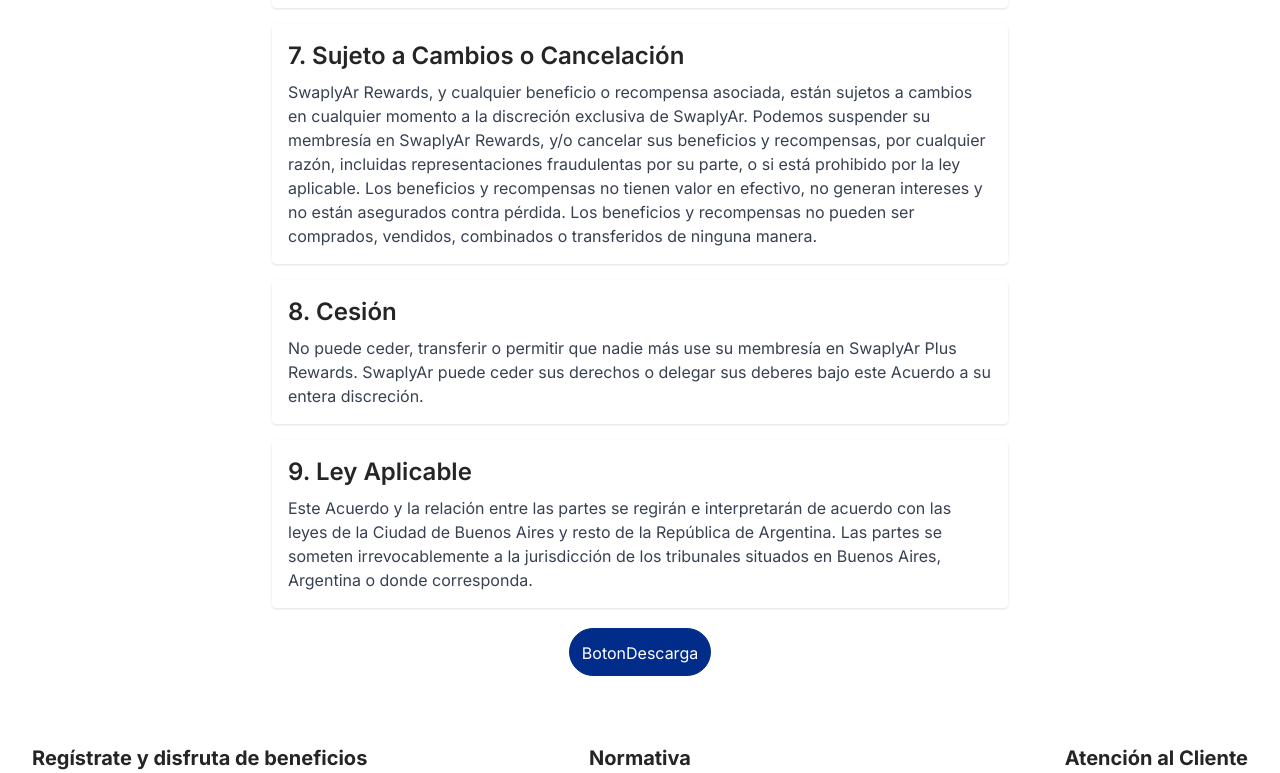
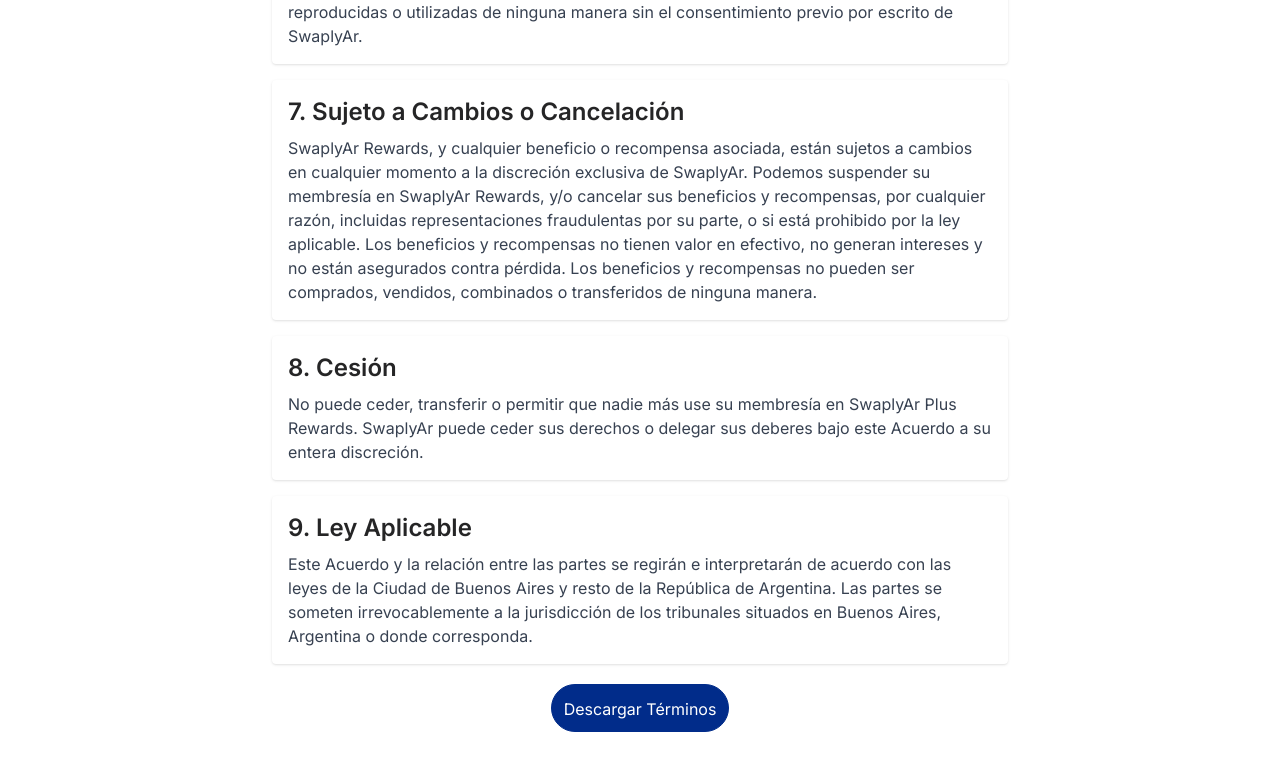
Before and after one commit to SwaplyarDev/swaplyar-frontend, a Next.js app: page /info/sapr-terms-conditions in a window 1280 px wide. Shown: the part 2024-2797 px from the top of the page. Built offline with nearby package versions, Linux system fonts and the light colour scheme.

Commit message:
Modificacion sapr-terms-conditions

```diff
--- a/components/info/sapr-terms-conditions/SaprTermsConditions.tsx
+++ b/components/info/sapr-terms-conditions/SaprTermsConditions.tsx
@@ -1,7 +1,11 @@
+import Link from 'next/link'
+
 const SaprTermsConditions = () => {
   return (
     <div className="max-w-3xl mx-auto p-4">
-
+          <h2 className="mb-6 text-2xl font-bold">
+          Términos y Condiciones de Programa de Fidelización
+          </h2>
             <div className="mb-4 p-4 bg-white shadow rounded dark:bg-gray-800">
             <h2 className="text-3xl font-bold mb-6">1. Membresía</h2>
                 <h2 className="text-2xl font-semibold mb-2">a. Elegibilidad</h2>
@@ -66,7 +70,7 @@ const SaprTermsConditions = () => {
             <div className="mb-4 p-4 bg-white shadow rounded dark:bg-gray-800">
                 <h2 className="text-2xl font-semibold mb-2">5. Contacto con SwaplyAr</h2>
                 <p className="text-gray-700 dark:text-gray-100">
-                    Puede contactar a SwaplyAr en línea en <a href="https://www.swaplyar.com/ayuda" className="text-blue-600">https://www.swaplyar.com/ayuda</a>, por WhatsApp al +5491123832198, o por correo de atención: <a href="mailto:centrodeayuda@swaplyar.com" className="text-blue-600">centrodeayuda@swaplyar.com</a>.
+                    Puede contactar a SwaplyAr en línea en <a href="https://www.swaplyar.com/ayuda" className="text-blue-600 dark:text-gray-100">https://www.swaplyar.com/ayuda</a>, por WhatsApp al +5491123832198, o por correo de atención: <a href="mailto:centrodeayuda@swaplyar.com" className="text-blue-600 dark:text-sky-500">centrodeayuda@swaplyar.com</a>.
                 </p>
             </div>
 
@@ -98,9 +102,9 @@ const SaprTermsConditions = () => {
                 </p>
             </div>
             <div className="flex justify-center mb-4">
-             <a href="https://swaplyar.com/SAPR-Terms-Conditions-ES%20.pdf" target="_blank" className={`relative m-1 h-[48px] items-center justify-center rounded-3xl border border-buttonsLigth bg-buttonsLigth p-3 text-white dark:border-darkText dark:bg-darkText dark:text-lightText`}>
-             BotonDescarga
-             </a>
+             <Link href="https://swaplyar.com/SAPR-Terms-Conditions-ES%20.pdf" target="_blank" className={`relative m-1 h-[48px] items-center justify-center rounded-3xl border border-buttonsLigth bg-buttonsLigth p-3 text-white dark:border-darkText dark:bg-darkText dark:text-lightText`}>
+               Descargar Términos
+             </Link>
             </div>
         </div>
   );
```
